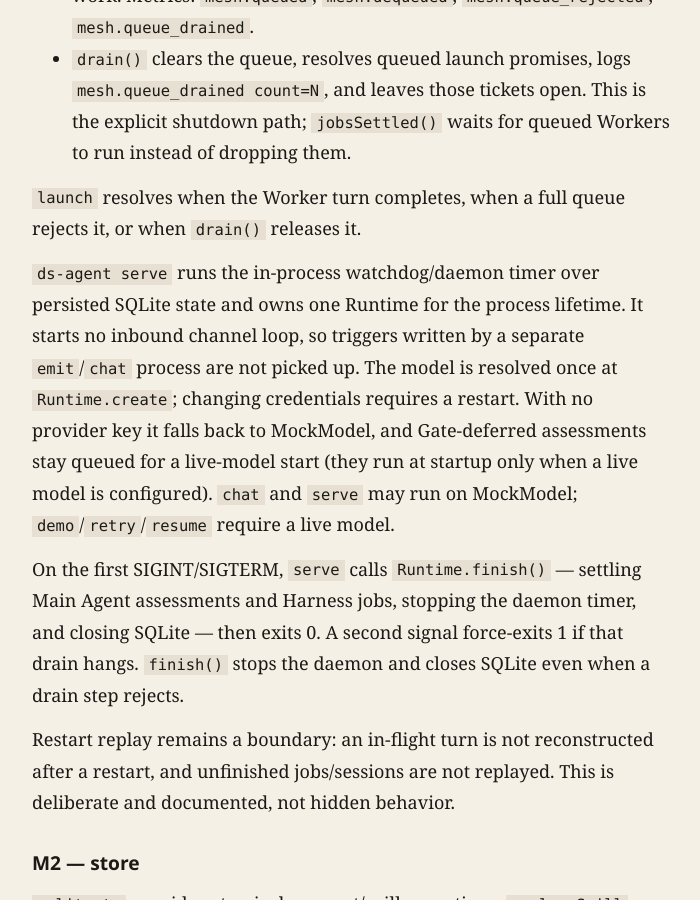
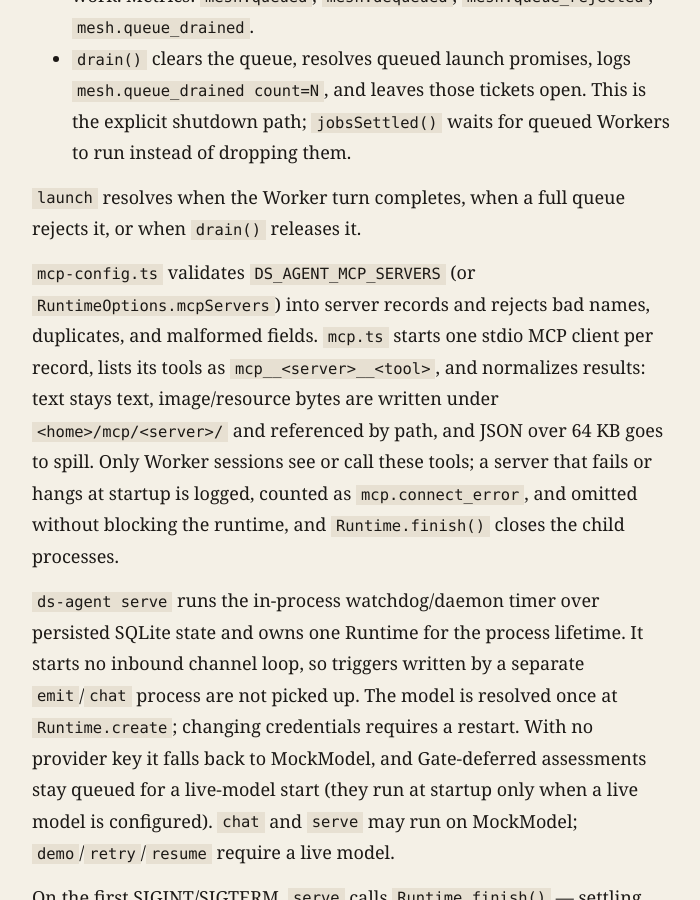
Before and after one commit to LofiSu/deepseek-super-agent, a Jekyll site: the page built from docs/MODULES.md, in a window 1280 px wide and 900 px high, scrolled down 2402 px. Shown: the whole window, without its empty margins (288-988 px from the left). Built offline with Jekyll 4.4.1, drawn with Linux system fonts in a browser that asks for light colours; our own code applies the rules of GitHub Pages for plain Markdown files.

Commit message:
docs: describe the MCP tool surface and configuration

```diff
--- a/docs/MODULES.md
+++ b/docs/MODULES.md
@@ -72,6 +72,16 @@ Capacity is enforced in-process with a bounded FIFO queue owned by the Harness
 
 `launch` resolves when the Worker turn completes, when a full queue rejects it,
 or when `drain()` releases it.
+
+`mcp-config.ts` validates `DS_AGENT_MCP_SERVERS` (or
+`RuntimeOptions.mcpServers`) into server records and rejects bad names,
+duplicates, and malformed fields. `mcp.ts` starts one stdio MCP client per
+record, lists its tools as `mcp__<server>__<tool>`, and normalizes results:
+text stays text, image/resource bytes are written under `<home>/mcp/<server>/`
+and referenced by path, and JSON over 64 KB goes to spill. Only Worker
+sessions see or call these tools; a server that fails or hangs at startup is
+logged, counted as `mcp.connect_error`, and omitted without blocking the
+runtime, and `Runtime.finish()` closes the child processes.
 
 `ds-agent serve` runs the in-process watchdog/daemon timer over persisted SQLite
 state and owns one Runtime for the process lifetime. It starts no inbound channel
```
Also changed, not shown: README.md.
